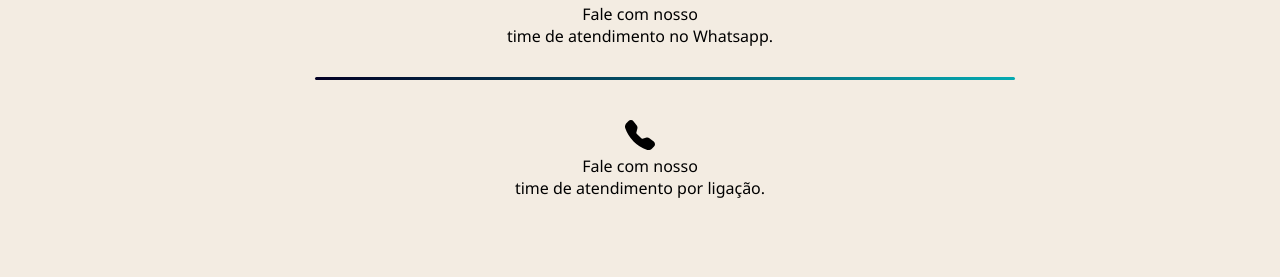
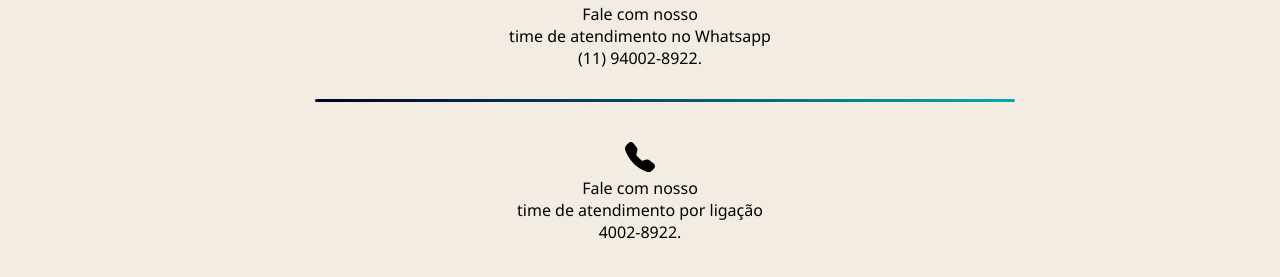
Before and after one commit to Hoffmann0022/Clinica, a plain HTML site: page clinica_HTML/contato.html in a window 1280 px wide. Shown: the part 1251-1528 px from the top of the page. Drawn offline with nearby package versions, Linux system fonts and the light colour scheme.

Commit message:
Add files via upload

```diff
--- a/clinica_HTML/contato.html
+++ b/clinica_HTML/contato.html
@@ -73,7 +73,7 @@
                         d="M13.601 2.326A7.85 7.85 0 0 0 7.994 0C3.627 0 .068 3.558.064 7.926c0 1.399.366 2.76 1.057 3.965L0 16l4.204-1.102a7.9 7.9 0 0 0 3.79.965h.004c4.368 0 7.926-3.558 7.93-7.93A7.9 7.9 0 0 0 13.6 2.326zM7.994 14.521a6.6 6.6 0 0 1-3.356-.92l-.24-.144-2.494.654.666-2.433-.156-.251a6.56 6.56 0 0 1-1.007-3.505c0-3.626 2.957-6.584 6.591-6.584a6.56 6.56 0 0 1 4.66 1.931 6.56 6.56 0 0 1 1.928 4.66c-.004 3.639-2.961 6.592-6.592 6.592m3.615-4.934c-.197-.099-1.17-.578-1.353-.646-.182-.065-.315-.099-.445.099-.133.197-.513.646-.627.775-.114.133-.232.148-.43.05-.197-.1-.836-.308-1.592-.985-.59-.525-.985-1.175-1.103-1.372-.114-.198-.011-.304.088-.403.087-.088.197-.232.296-.346.1-.114.133-.198.198-.33.065-.134.034-.248-.015-.347-.05-.099-.445-1.076-.612-1.47-.16-.389-.323-.335-.445-.34-.114-.007-.247-.007-.38-.007a.73.73 0 0 0-.529.247c-.182.198-.691.677-.691 1.654s.71 1.916.81 2.049c.098.133 1.394 2.132 3.383 2.992.47.205.84.326 1.129.418.475.152.904.129 1.246.08.38-.058 1.171-.48 1.338-.943.164-.464.164-.86.114-.943-.049-.084-.182-.133-.38-.232" />
                 </svg>
                     <p>
-                        Fale com nosso<br>time de atendimento no Whatsapp.
+                        Fale com nosso<br>time de atendimento no Whatsapp<br> (11) 94002-8922.
                     </p>
                 </a>
             </div>
@@ -85,7 +85,7 @@
                     <path fill-rule="evenodd" d="M1.885.511a1.745 1.745 0 0 1 2.61.163L6.29 2.98c.329.423.445.974.315 1.494l-.547 2.19a.68.68 0 0 0 .178.643l2.457 2.457a.68.68 0 0 0 .644.178l2.189-.547a1.75 1.75 0 0 1 1.494.315l2.306 1.794c.829.645.905 1.87.163 2.611l-1.034 1.034c-.74.74-1.846 1.065-2.877.702a18.6 18.6 0 0 1-7.01-4.42 18.6 18.6 0 0 1-4.42-7.009c-.362-1.03-.037-2.137.703-2.877z"/>
                   </svg>
                     <p>
-                        Fale com nosso<br>time de atendimento por ligação.
+                        Fale com nosso<br>time de atendimento por ligação<br> 4002-8922.
                     </p>
                 </a>
             </div>
```
Also changed, not shown: index.html (+4 -4 lines).
